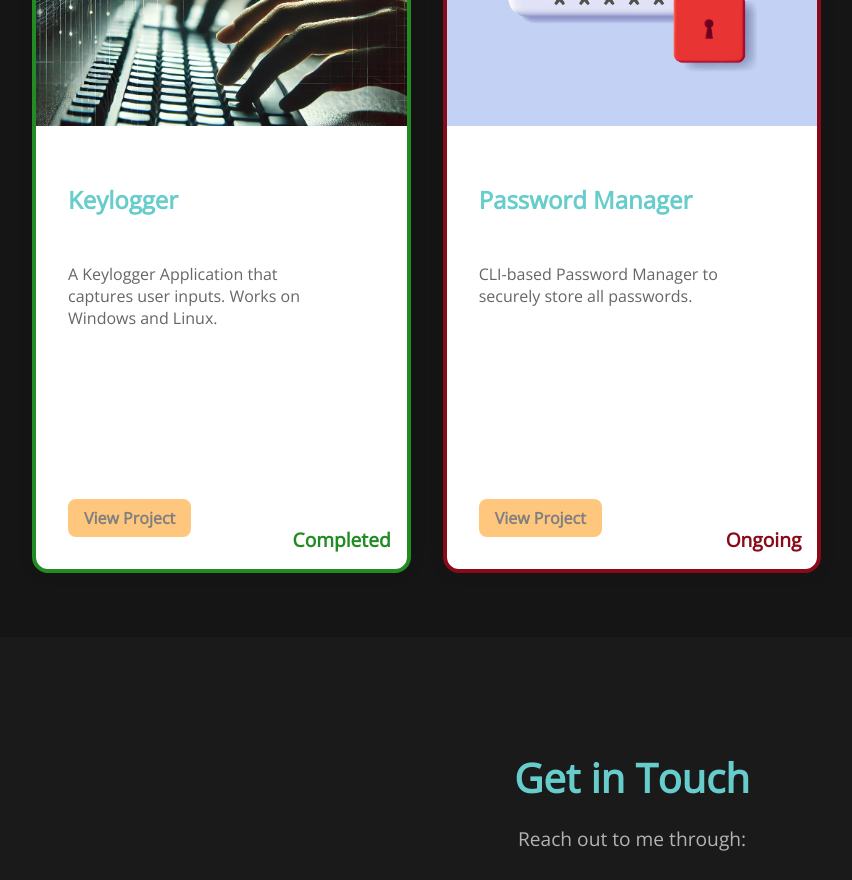
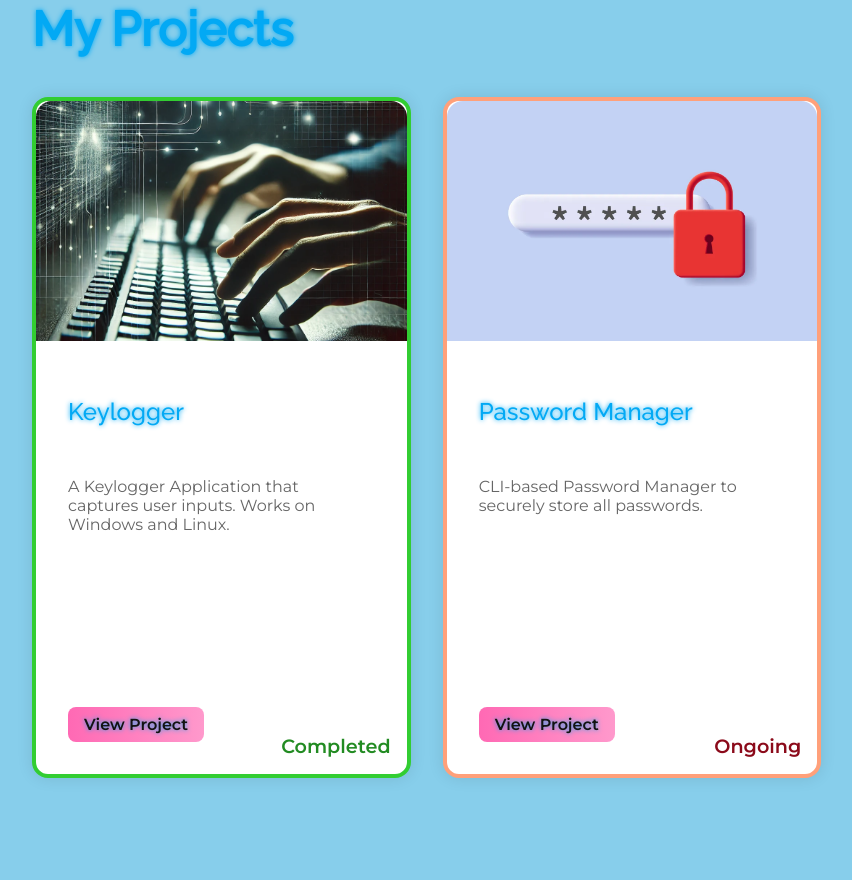
Before and after one commit to prajwal-shenoy42/my-portfolio, a plain HTML site: page index.html in a window 1280 px wide. Shown: the part 916-1796 px from the top of the page, without its empty margins (8-860 px from the left). Drawn offline with nearby package versions, Linux system fonts and the light colour scheme; a script that the page names is missing.

Commit message:
Changed the styling of the website

```diff
--- a/index.html
+++ b/index.html
@@ -10,7 +10,9 @@
     <link rel="stylesheet" href="styles.css">
     <link rel="preconnect" href="https://fonts.googleapis.com">
     <link rel="preconnect" href="https://fonts.gstatic.com" crossorigin>
-    <link href="https://fonts.googleapis.com/css2?family=Open+Sans&display=swap" rel="stylesheet">
+    <link
+        href="https://fonts.googleapis.com/css2?family=Montserrat:wght@400;600&family=Raleway:wght@400;500&display=swap"
+        rel="stylesheet">
 </head>
 
 <body>
@@ -19,7 +21,7 @@
         <div class="about-container">
             <img src="./assets/profile-pic-final.png" alt="Your Name" class="profile-picture">
             <div class="about-text">
-                <h1>Prajwal Shenoy</h1>
+                <h1 class="highlight">Prajwal Shenoy</h1>
                 <p>Cybersecurity Enthusiast</p>
             </div>
         </div>
@@ -27,31 +29,31 @@
 
     <!-- Projects Section -->
     <section id="projects">
-        <div class="projects-container">
-            <h1>My Projects</h1>
+        <div class="scale-up projects-container">
+            <h1 class="highlight">My Projects</h1>
             <div class="card-grid">
                 <!-- Card 1 -->
                 <div class="project-card" status="completed">
                     <img src="./assets/Keylogger.jpg" alt="Project 1">
                     <div class="card-content">
-                        <h2>Keylogger</h2>
+                        <h2 class="highlight">Keylogger</h2>
                         <div class="description">
                             <p>A Keylogger Application that captures user inputs. Works on Windows and Linux.</p>
                         </div>
                     </div>
-                    <a href="https://github.com/prajwal-shenoy42/Keylogger" class="btn">View Project</a>
+                    <a class="btn highlight" href="https://github.com/prajwal-shenoy42/Keylogger" class="btn">View Project</a>
                 </div>
 
                 <!-- Card 2 -->
                 <div class="project-card" status="ongoing">
                     <img src="./assets/PasswordManager.jpeg" alt="Project 2">
                     <div class="card-content">
-                        <h2>Password Manager</h2>
+                        <h2 class="highlight">Password Manager</h2>
                         <div class="description">
                             <p>CLI-based Password Manager to securely store all passwords.</p>
                         </div>
                     </div>
-                    <a href="https://github.com/prajwal-shenoy42/PassMan" class="btn">View Project</a>
+                    <a class="btn highlight" href="https://github.com/prajwal-shenoy42/PassMan" class="btn">View Project</a>
                 </div>
 
                 <!-- Add more cards here as you work on more projects -->
@@ -61,8 +63,8 @@
 
     <!-- Contact Section -->
     <section id="contact">
-        <div class="contact-container">
-            <h1>Get in Touch</h1>
+        <div class="scale-up contact-container">
+            <h1 class="highlight">Get in Touch</h1>
             <p>Reach out to me through:</p>
             <ul>
                 <li>
--- /dev/null
+++ b/script.js
@@ -0,0 +1,31 @@
+// Get elements to animate
+const fadeElements = document.querySelectorAll('.fade-in');
+const slideElements = document.querySelectorAll('.slide-in');
+const scaleElements = document.querySelectorAll('.scale-up');
+
+// Function to check visibility
+function isElementVisible(element) {
+  const rect = element.getBoundingClientRect();
+  return rect.top < window.innerHeight && rect.bottom > 0;
+}
+
+// Animate elements on scroll
+window.addEventListener('scroll', () => {
+  fadeElements.forEach((element) => {
+    if (isElementVisible(element)) {
+      element.classList.add('visible');
+    }
+  });
+
+  slideElements.forEach((element) => {
+    if (isElementVisible(element)) {
+      element.classList.add('visible');
+    }
+  });
+
+  scaleElements.forEach((element) => {
+    if (isElementVisible(element)) {
+      element.classList.add('visible');
+    }
+  });
+});
--- a/styles.css
+++ b/styles.css
@@ -1,7 +1,14 @@
+:root {
+    --primary-background: #87CEEB;
+    --secondary-color: #ADD8E6;
+    --accent-color: #3498DB;
+    --background-color: #121212;
+}
+
 /* Font Family */
 body {
-    font-family: 'Open Sans', sans-serif;
-    background-color: #121212;
+    font-family: 'Montserrat', sans-serif;
+    background-color: var(--primary-background);
 }
 
 /* Monospace Font */
@@ -16,7 +23,7 @@ code {
 }
 
 #about h1 {
-    font-size: 2rem;
+    font-size: 3.5rem;
 }
 
 #about p {
@@ -27,16 +34,27 @@ code {
 
 h1,
 h2 {
-    color: #66CCCC;
+    font-family: 'Raleway', sans-serif;
+    color: var(--accent-color);
+}
+
+h1 {
+    font-weight: 600;
+    font-size: 3rem;
+}
+
+h2 {
+    font-weight: 500;
+    font-size: 2rem;
 }
 
 p {
-    color: #B3B3B3;
+    color: #666;
 }
 
 a,
 .btn {
-    color: #FFFFFF;
+    color: var(--accent-color);
     /* White accents */
     text-decoration: none;
 }
@@ -44,8 +62,14 @@ a,
 a:hover,
 .btn:hover {
     color: #448AFF;
+    text-shadow: 0 0 10px var(--accent-color);
     /* Soft blue hover effect */
 }
+
+.highlight {
+    color: #03A9F4; /* Electric Blue */
+    text-shadow: 0 0 5px #03A9F4; /* Soft glow effect */
+  }
 
 /* About Section */
 
@@ -54,7 +78,8 @@ a:hover,
     flex-direction: column;
     align-items: center;
     padding: 4rem 2rem;
-    background-color: #1A1A1A;
+    background-color: var(--secondary-background);
+    margin-top: 10rem;
 }
 
 .about-container {
@@ -75,6 +100,7 @@ a:hover,
 
 .about-text {
     text-align: center;
+    font-size: 2.5rem;
 }
 
 .about-text h1 {
@@ -97,7 +123,7 @@ a:hover,
 
 #projects {
     padding: 4rem 2rem;
-    background-color: #151515;
+    background-color: var(--primary-background);
 }
 
 .description {
@@ -161,22 +187,24 @@ a:hover,
     left: 2rem;
     text-decoration: none;
     background-color: #FFC67D;
-    color: #808080;
+    color: #121212;
     padding: 0.5rem 1rem;
     border: none;
     border-radius: 0.5rem;
     cursor: pointer;
     font-size: 1rem;
     font-weight: bold;
+    background: linear-gradient(90deg, #FF69B4 0%, #FF99CC 100%);
 }
 
 .btn:hover {
     background-color: #444;
+    background: linear-gradient(90deg, #FF99CC 0%, #FF69B4 100%);
 }
 
 .project-card:hover {
     transform: scale(1.05);
-    box-shadow: 0 0 1.5rem rgba(0, 0, 0, 0.2);
+    box-shadow: 0 0 15px var(--accent-color);
 }
 
 .project-card:hover .card-content {
@@ -185,11 +213,11 @@ a:hover,
 }
 
 .project-card[status="completed"] {
-    border: 4px solid #228B22;
+    border: 4px solid #32CD32;
 }
 
 .project-card[status="ongoing"] {
-    border: 4px solid #8B0A1A;
+    border: 4px solid #FFA07A;
 }
 
 .project-card[status="completed"]:after {
@@ -216,7 +244,11 @@ a:hover,
 
 #contact {
     padding: 4rem 2rem;
-    background-color: #1A1A1A;
+    background-color: var(--secondary-background);
+}
+
+#contact p {
+    font-weight: bold;
 }
 
 .contact-container {
@@ -225,6 +257,7 @@ a:hover,
     text-align: center;
     padding: 2rem 1rem;
     text-align: center;
+    font-size: 2.5rem;
 }
 
 .contact-container h1 {
@@ -311,3 +344,33 @@ a:hover,
         height: 15rem;
     }
 }
+
+/* Fade-in animation */
+.fade-in {
+    opacity: 0;
+    transition: opacity 1s ease-in-out;
+}
+
+.fade-in.visible {
+    opacity: 1;
+}
+
+/* Slide-in animation */
+.slide-in {
+    transform: translateY(20px);
+    transition: transform 1s ease-in-out;
+}
+
+.slide-in.visible {
+    transform: translateY(0);
+}
+
+/* Scale-up animation */
+.scale-up {
+    transform: scale(0.8);
+    transition: transform 1s ease-in-out;
+}
+
+.scale-up.visible {
+    transform: scale(1);
+}
```
